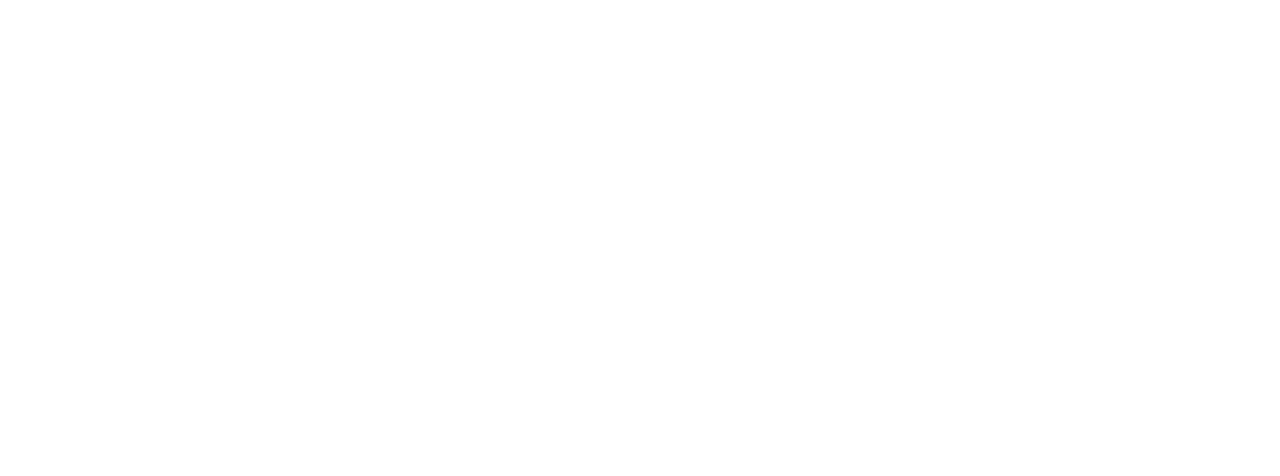
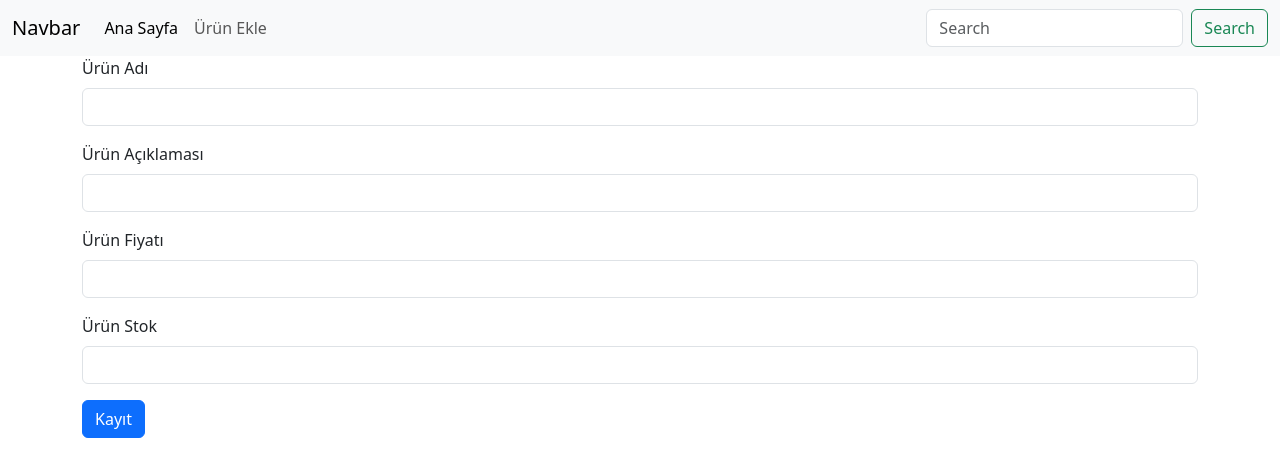
Before and after one commit to cakirozge/my-app, a React (Create React App) app: page /product-add in a window 1280 px wide. Before the commit this address had no page. Shown: the top 476 px of the page. Built offline with nearby package versions, Linux system fonts and the light colour scheme.

Commit message:
product-add

```diff
--- a/src/App.tsx
+++ b/src/App.tsx
@@ -4,16 +4,25 @@
 import "bootstrap/dist/css/bootstrap.css";
 import Homepage from './pages/Homepage/Homepage';
 import ProductDetail from './pages/ProductDetail/ProductDetail';
+import Navbar from './components/Navbar/Navbar';
+import ProductAdd from './pages/ProductAdd/ProductAdd';
 
 function App(): ReactElement {
   return (
-    <BrowserRouter>
+    <>
+    <Navbar />
+
     <Routes>
       <Route path='/' element={<Homepage />} ></Route>
       <Route path='/product-detail/:id' element={<ProductDetail />} ></Route>
+      <Route path='/product-add' element={<ProductAdd />} ></Route>
     </Routes>
-    </BrowserRouter>
+
+    </>
   );
 }
 
 export default App;
+
+//Link çalışmıyordu. Linkler react-router-dom özelliği bu nedenle BrowserRoute'u index.tsx içine alarak tüm uygulamayı sarmallayacak şekilde kullanabiliriz.
+//BrowserRoute index.tsx içine alındıktan sonra Routes içindeki tüm sayfalar browserroute altında çalışmaya devam eder.
--- /dev/null
+++ b/src/components/Navbar/Navbar.tsx
@@ -0,0 +1,54 @@
+import React from 'react'
+import { Link } from 'react-router-dom';
+
+type Props = {}
+
+const Navbar = (props: Props) => {
+  return (
+    <nav className="navbar navbar-expand-lg bg-body-tertiary">
+      <div className="container-fluid">
+        <a className="navbar-brand" href="#">
+          Navbar
+        </a>
+        <button
+          className="navbar-toggler"
+          type="button"
+          data-bs-toggle="collapse"
+          data-bs-target="#navbarSupportedContent"
+          aria-controls="navbarSupportedContent"
+          aria-expanded="false"
+          aria-label="Toggle navigation"
+        >
+          <span className="navbar-toggler-icon"></span>
+        </button>
+        <div className="collapse navbar-collapse" id="navbarSupportedContent">
+          <ul className="navbar-nav me-auto mb-2 mb-lg-0">
+            <li className="nav-item">
+              <Link className="nav-link active" aria-current="page" to={"/"}>
+                Ana Sayfa
+              </Link>
+            </li>
+            <li className="nav-item">
+              <Link className="nav-link" to={"/product-add"}>
+                Ürün Ekle
+              </Link>
+            </li>
+          </ul>
+          <form className="d-flex" role="search">
+            <input
+              className="form-control me-2"
+              type="search"
+              placeholder="Search"
+              aria-label="Search"
+            />
+            <button className="btn btn-outline-success" type="submit">
+              Search
+            </button>
+          </form>
+        </div>
+      </div>
+    </nav>
+  );
+}
+
+export default Navbar
--- a/src/index.tsx
+++ b/src/index.tsx
@@ -3,17 +3,22 @@
 import './index.css';
 import App from './App';
 import reportWebVitals from './reportWebVitals';
+import { BrowserRouter } from 'react-router-dom';
 
 const root = ReactDOM.createRoot(
   document.getElementById('root') as HTMLElement
 );
 root.render(
-  <React.StrictMode>
-    <App />
-  </React.StrictMode>
+  <BrowserRouter>
+  <App></App>
+  </BrowserRouter>
 );
 
 // If you want to start measuring performance in your app, pass a function
 // to log results (for example: reportWebVitals(console.log))
 // or send to an analytics endpoint. Learn more: https://bit.ly/CRA-vitals
 reportWebVitals();
+
+
+//Link çalışmıyordu. Linkler react-router-dom özelliği bu nedenle BrowserRoute'u index.tsx içine alarak tüm uygulamayı sarmallayacak şekilde kullanabiliriz.
+//BrowserRoute index.tsx içine alındıktan sonra Routes içindeki tüm sayfalar browserroute altında çalışmaya devam eder.
--- /dev/null
+++ b/src/pages/ProductAdd/ProductAdd.tsx
@@ -0,0 +1,61 @@
+import React from 'react'
+
+type Props = {}
+
+const ProductAdd = (props: Props) => {
+  return (
+    <div className="container">
+      <form>
+        <div className="mb-3">
+          <label className="form-label">Ürün Adı</label>
+          <input
+            type="email"
+            className="form-control"
+            id="exampleInputEmail1"
+            aria-describedby="emailHelp"
+          />
+        </div>
+
+        <div className="mb-3">
+          <label className="form-label">Ürün Açıklaması</label>
+          <input
+            type="email"
+            className="form-control"
+            id="exampleInputEmail1"
+            aria-describedby="emailHelp"
+          />
+        </div>
+
+        <div className="mb-3">
+          <label className="form-label">Ürün Fiyatı</label>
+          <input
+            type="email"
+            className="form-control"
+            id="exampleInputEmail1"
+            aria-describedby="emailHelp"
+          />
+        </div>
+
+        <div className="mb-3">
+          <label className="form-label">Ürün Stok</label>
+          <input
+            type="email"
+            className="form-control"
+            id="exampleInputEmail1"
+            aria-describedby="emailHelp"
+          />
+        </div>
+
+
+
+        <button type="submit" className="btn btn-primary">
+          Kayıt
+        </button>
+      </form>
+    </div>
+  );
+}
+
+export default ProductAdd;
+
+//for sildik.
```
